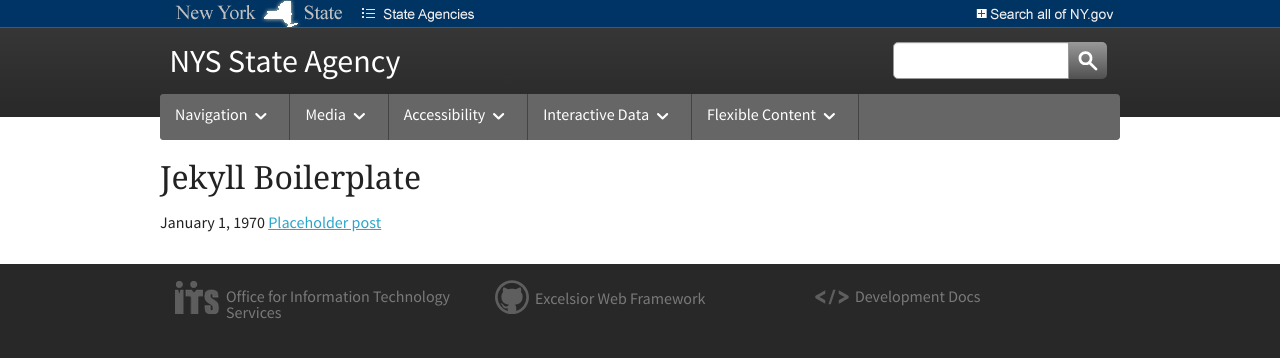
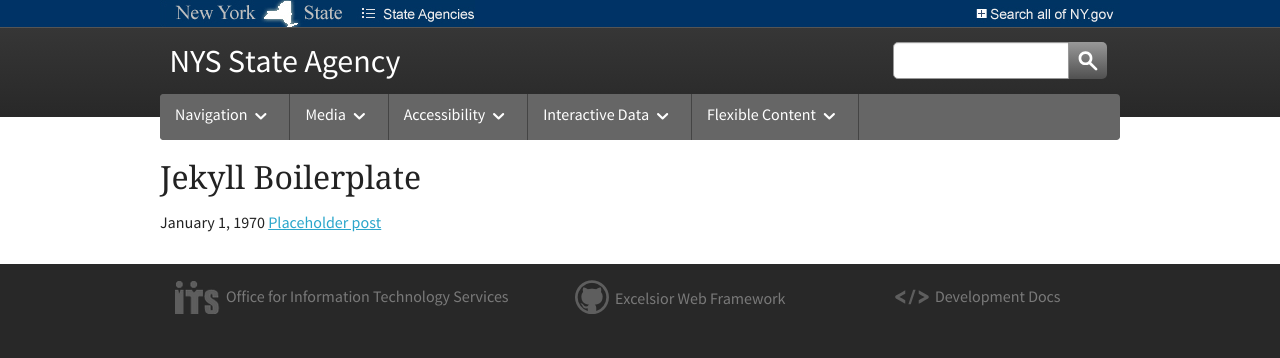
Before and after one commit to technickle/go-responsive, a Jekyll site: the page built from index.html, in a window 1280 px wide. Shown: the top 358 px of the page. Built offline with Jekyll 4.4.1, drawn with Linux system fonts in a browser that asks for light colours; Markdown is read by kramdown in place of the engine named in the settings.

Commit message:
missing save from footer file

```diff
--- a/_includes/footer.html
+++ b/_includes/footer.html
@@ -1,11 +1,11 @@
 <div class="row">
-	<div class="large-4 columns">
+	<div class="large-5 columns">
 		<a href="#" class="its-footer">Office for Information Technology Services</a>
 	</div>
 	<div class="large-4 columns">
 		<a href="#" class="ewf-footer">Excelsior Web Framework</a>
 	</div>
-	<div class="large-4 columns">
+	<div class="large-3 columns">
 		<a href="#" class="dev-footer">Development Docs</a>
 	</div>
 </div>
```
